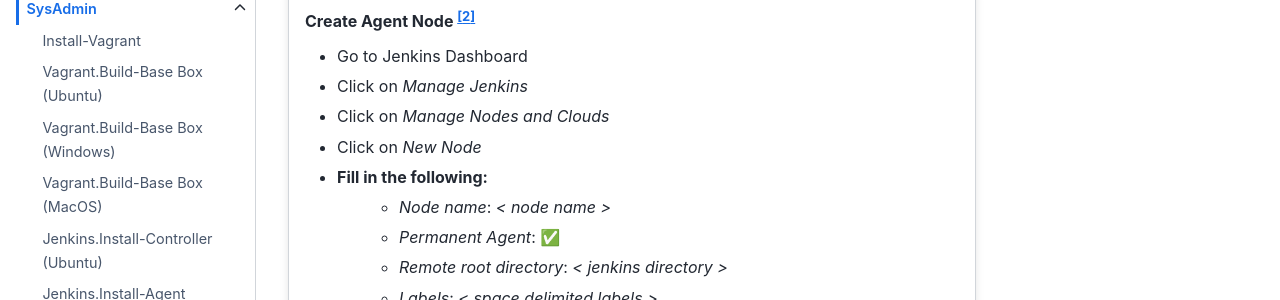
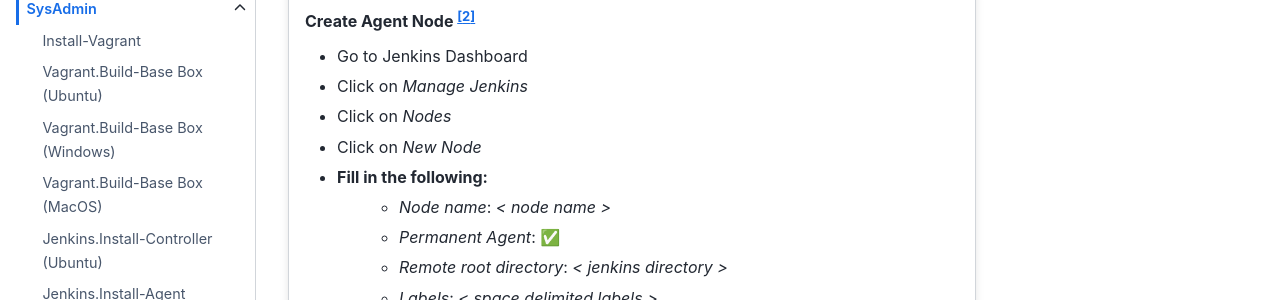
Before and after one commit to Liimurr/notes, a Sphinx documentation site: the page built from doc/src/Jenkins.Install-Agent_MacOS.rst, in a window 1280 px wide and 900 px high, scrolled down 1810 px. Shown: the part 154-454 px from the top of the window. Built offline with Sphinx 7.4.7 and the Sphinx Book theme 1.1.4, drawn with Linux system fonts in a browser that asks for light colours; pages that are not in the unit, such as notebooks, are missing from menus.

Commit message:
Update Jenkins.Install-Agent_MacOS.rst

```diff
--- a/doc/src/Jenkins.Install-Agent_MacOS.rst
+++ b/doc/src/Jenkins.Install-Agent_MacOS.rst
@@ -79,7 +79,7 @@
 
    - Go to Jenkins Dashboard
    - Click on `Manage Jenkins`
-   - Click on `Manage Nodes and Clouds`
+   - Click on `Nodes`
    - Click on `New Node`
    - Fill in the following:
       - `Node name`: `< node name >`
```
